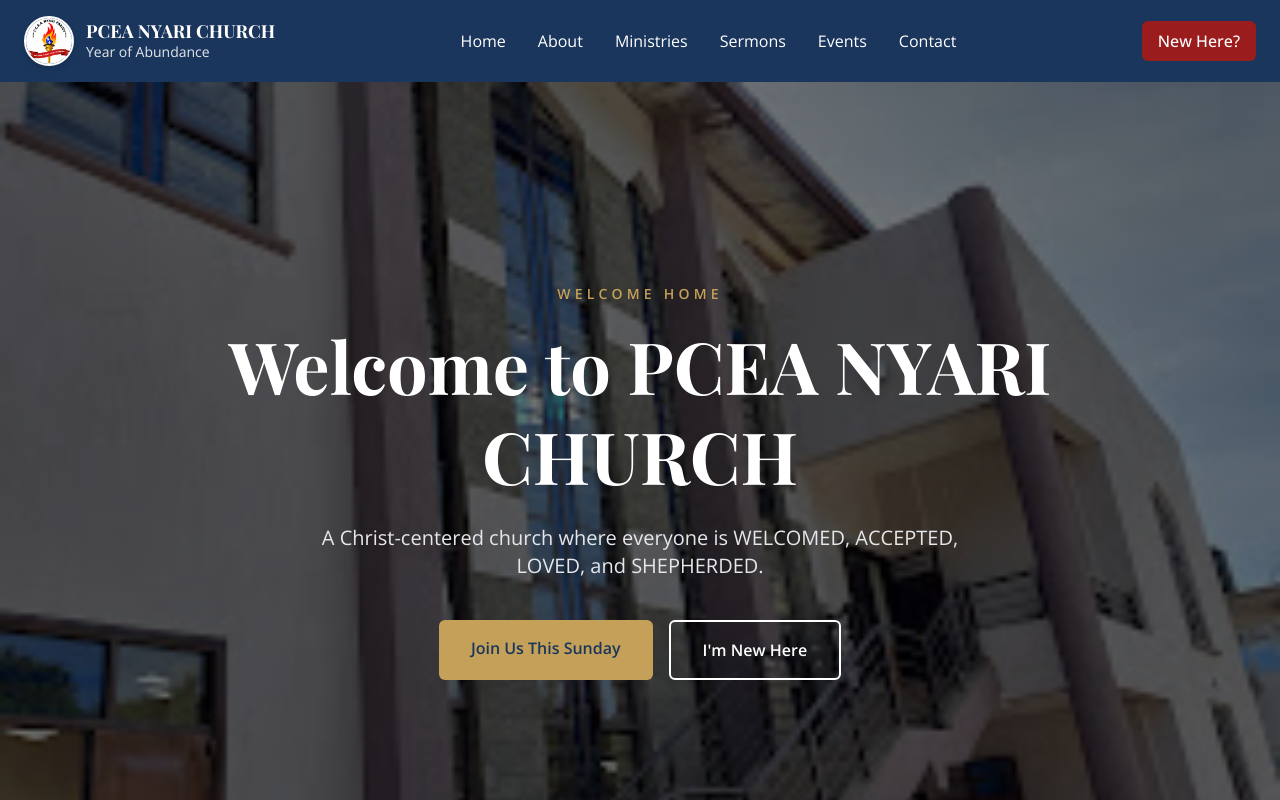
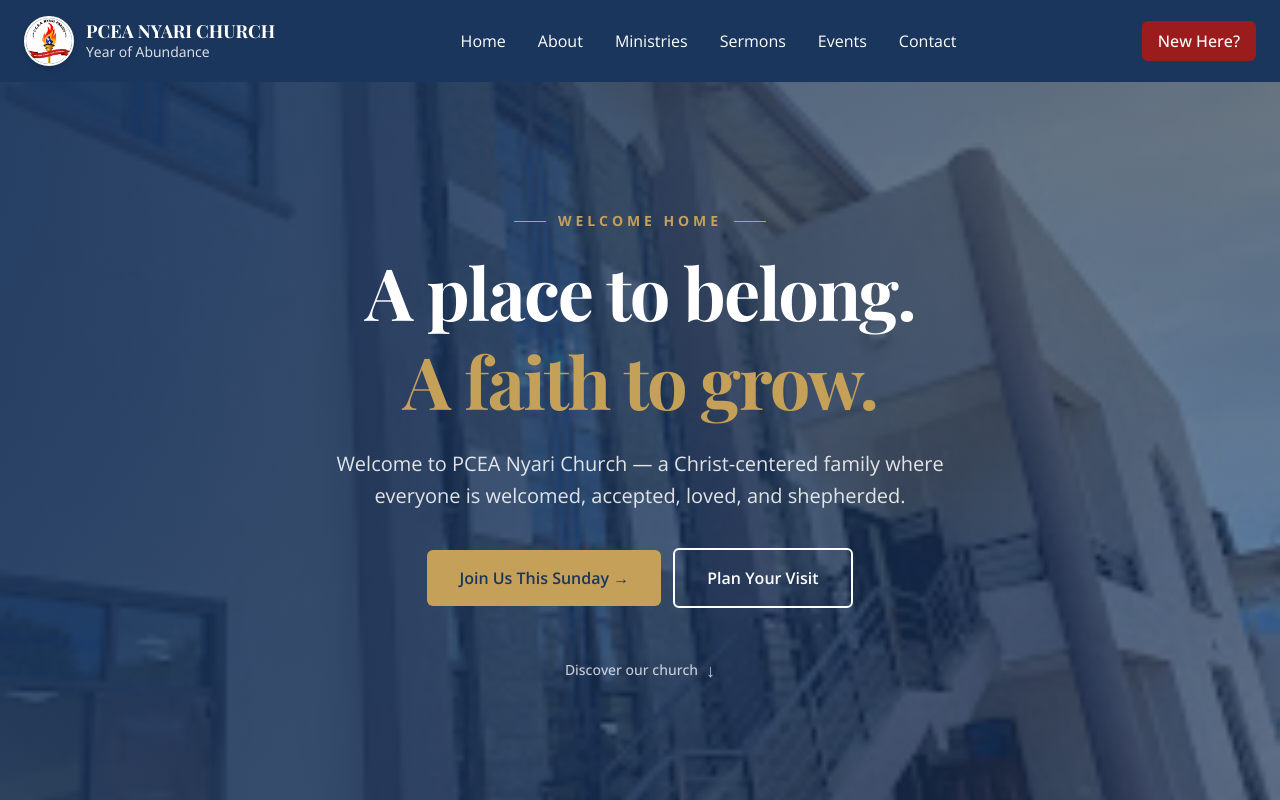
Before and after one commit to Jjumaaa/pnyari, a Next.js app: page / in a window 1280 px wide. Shown: the top 800 px of the page. Built offline with nearby package versions, Linux system fonts and the light colour scheme; a web font is replaced by a local one.

Commit message:
Polish hero section and improve welcome experience

```diff
--- a/components/sections/Hero.jsx
+++ b/components/sections/Hero.jsx
@@ -4,35 +4,56 @@
   return (
     <section
       id="home"
-      className="relative flex min-h-screen items-center justify-center bg-cover bg-center"
+      aria-labelledby="hero-title"
+      className="relative isolate flex min-h-[min(780px,calc(100svh-76px))] scroll-mt-24 items-center justify-center overflow-hidden bg-cover bg-center px-6 py-24 text-center text-white sm:py-28"
       style={{
         backgroundImage:
-          "linear-gradient(rgba(0,0,0,0.55), rgba(0,0,0,0.55)), url('/images/hero/hero-1.jpg')",
+          "linear-gradient(115deg, rgba(26,54,93,0.92) 0%, rgba(26,54,93,0.76) 48%, rgba(26,54,93,0.58) 100%), url('/images/hero/hero-1.jpg')",
       }}
     >
-      <div className="mx-auto max-w-7xl px-6 text-center text-white animate-in fade-in duration-1000">
-        <p className="mb-4 text-sm font-semibold uppercase tracking-[0.3em] text-[var(--color-brushed-gold)]">
+      <div
+        aria-hidden="true"
+        className="pointer-events-none absolute inset-0 -z-10 bg-[radial-gradient(ellipse_at_top_right,rgba(197,160,89,0.2),transparent_48%)]"
+      />
+
+      <div className="mx-auto w-full max-w-5xl animate-in fade-in slide-in-from-bottom-3 duration-700">
+        <p className="mb-5 inline-flex items-center gap-3 text-xs font-bold uppercase tracking-[0.28em] text-[var(--color-brushed-gold)] sm:text-sm">
+          <span aria-hidden="true" className="h-px w-8 bg-[var(--color-brushed-gold)]" />
           Welcome Home
+          <span aria-hidden="true" className="h-px w-8 bg-[var(--color-brushed-gold)]" />
         </p>
 
-        <h1 className="mx-auto max-w-4xl text-5xl font-bold leading-tight md:text-7xl">
-          Welcome to PCEA NYARI CHURCH
+        <h1
+          id="hero-title"
+          className="mx-auto max-w-4xl text-4xl font-bold leading-[1.12] tracking-tight sm:text-5xl md:text-6xl lg:text-7xl"
+        >
+          A place to belong.
+          <span className="mt-2 block text-[var(--color-brushed-gold)]">
+            A faith to grow.
+          </span>
         </h1>
 
-        <p className="mx-auto mt-6 max-w-2xl text-lg text-gray-200 md:text-xl">
-          A Christ-centered church where everyone is WELCOMED,
-          ACCEPTED, LOVED, and SHEPHERDED.
+        <p className="mx-auto mt-7 max-w-2xl text-base leading-8 text-white/85 sm:text-lg md:text-xl">
+          Welcome to PCEA Nyari Church — a Christ-centered family where everyone
+          is welcomed, accepted, loved, and shepherded.
         </p>
 
-        <div className="mt-10 flex flex-col justify-center gap-4 sm:flex-row">
+        <div className="mt-9 flex flex-col items-stretch justify-center gap-3 sm:flex-row sm:items-center">
           <Button href="#services">
-            Join Us This Sunday
+            Join Us This Sunday <span aria-hidden="true">→</span>
           </Button>
-
           <Button href="#new-here" variant="secondary">
-            I'm New Here
+            Plan Your Visit
           </Button>
         </div>
+
+        <a
+          href="#quick-info"
+          className="mt-12 inline-flex items-center gap-2 text-sm font-medium text-white/75 transition-colors hover:text-white focus-visible:outline-2 focus-visible:outline-offset-4 focus-visible:outline-[var(--color-brushed-gold)]"
+        >
+          Discover our church
+          <span aria-hidden="true" className="text-lg">↓</span>
+        </a>
       </div>
     </section>
   );
```
